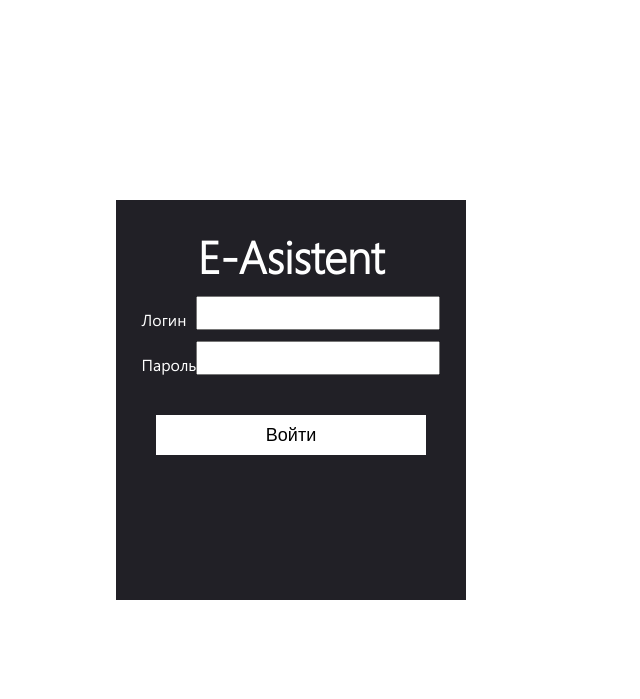
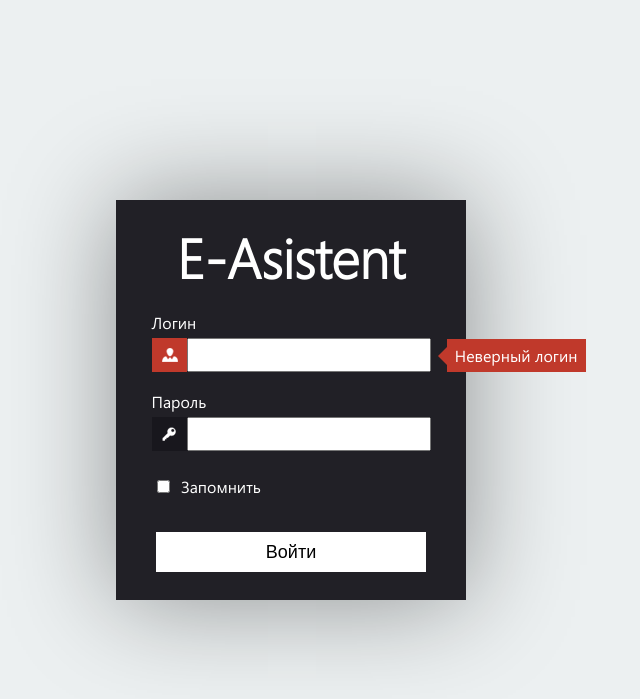
Before and after one commit to vladimir184/e-assistant, a PHP site: page /login.php in a window 1280 px wide. Shown: the top 699 px of the page, without its empty margins (349-989 px from the left). Run offline with PHP 8.4, Linux system fonts and the light colour scheme.

Commit message:
Ошибка при входе

```diff
--- a/view/enter.php
+++ b/view/enter.php
@@ -5,24 +5,29 @@
 	<title>Enter</title>
 	<link rel="stylesheet" href="view/styles.css">
 </head>
-<body>
-	<div class="fullWidth">
+<body class="enterbody">
 		<div class="enter">
 			<h1>E-Asistent</h1>
 			<form method="post" action="login.php">
+
 				<table>
-						<tr>
-							<td class="entertext">Логин</td>
-							<td><input name="login" type="text"></td>
-						</tr>
-						<tr>
-							<td class="entertext">Пароль</td>
-							<td><input name="password" type="password"></td>
-						</tr>
+					<tr>
+						<td class="entertext" colspan="2">Логин</td>
+					</tr>
+					<tr class="inputTd">
+						<td class="icon1"><img src="images/icon.png"></td><td class="relative"><input name="login" type="text" class=""><div class="error1"><div class="rel">Неверный логин</div></div></td>
+					</tr>
+					<tr>
+						<td class="entertext"  colspan="2">Пароль</td>
+					</tr>
+					<tr class="inputTd">
+						<td class="icon2"><img src="images/password.png"></td><td><input name="password" type="password"></td>
+					</tr>
 				</table>
+
+				<div class="checkbox"><input type="checkbox" class="enterCheck"><span>Запомнить</span></div>
 				<input type="submit" value="Войти">
 			</form>
 		</div>
-	</div>
 </body>
 </html>
--- a/view/styles.css
+++ b/view/styles.css
@@ -5,12 +5,12 @@
 
 @font-face {
 	font-family: SegoeUI;
-	src: url(view/fonts/segoeui.ttf);
+	src: url(fonts/segoeui.ttf);
 }
 
 @font-face {
 	font-family: SegoeUIL;
-	src: url(view/fonts/segoeuil.ttf);
+	src: url(fonts/segoeuil.ttf);
 }
 
 .window {
@@ -194,14 +194,16 @@ a {
     right: 0;
     margin: auto;
 	text-align: center;
+	box-shadow: 0 0 100px rgba(0,0,0,0.4);
 }
 
 .enter h1 {
 	font-family: SegoeUIL;
-	font-size: 45px;
+	font-size: 55px;
 	color: #fff;
-	margin-bottom: 5px;
-	padding-top: 25px;
+	margin-bottom: 0px;
+	padding-top: 20px;
+	font-weight: 600;
 }
 
 .enter table {
@@ -226,6 +228,10 @@ a {
 	padding-left: 10px;
 	padding-right: 10px;
 	font-size: 14px;
+}
+
+.enter table input:focus {
+	outline: 0;
 }
 
 .enter form > input[type="submit"] {
@@ -254,20 +260,42 @@ a {
 	font-family: SegoeUI;
 }
 
-.icon {
+.icon1, .icon2 {
 	height: 30px;
 	width: 35px;
 	background-color: #18171d;
 	position: relative;
 }
 
-.icon img {
+.icon1 {
+	background-color: #c0392b !important
+}
+
+.icon1 img, .icon2 img {
 	position: absolute;
 	top: 10px;
 	left: 10px;
 }
-.icon img {
+
+.relative {
+	position: relative;
+}
+.error1 {
 	position: absolute;
-	top: 10px;
-	left: 10px;
+	right: -155px;
+	top: 1px;
+	background-color: #c0392b;
+	padding: 6px 8px;
 }
+
+.rel {
+	position: relative;
+}
+
+.rel::after {
+    content: '';
+    position: absolute;
+    left: -27px; bottom: 0px;
+    border: 10px solid transparent;
+    border-right: 10px solid #c0392b;
+   }
```
